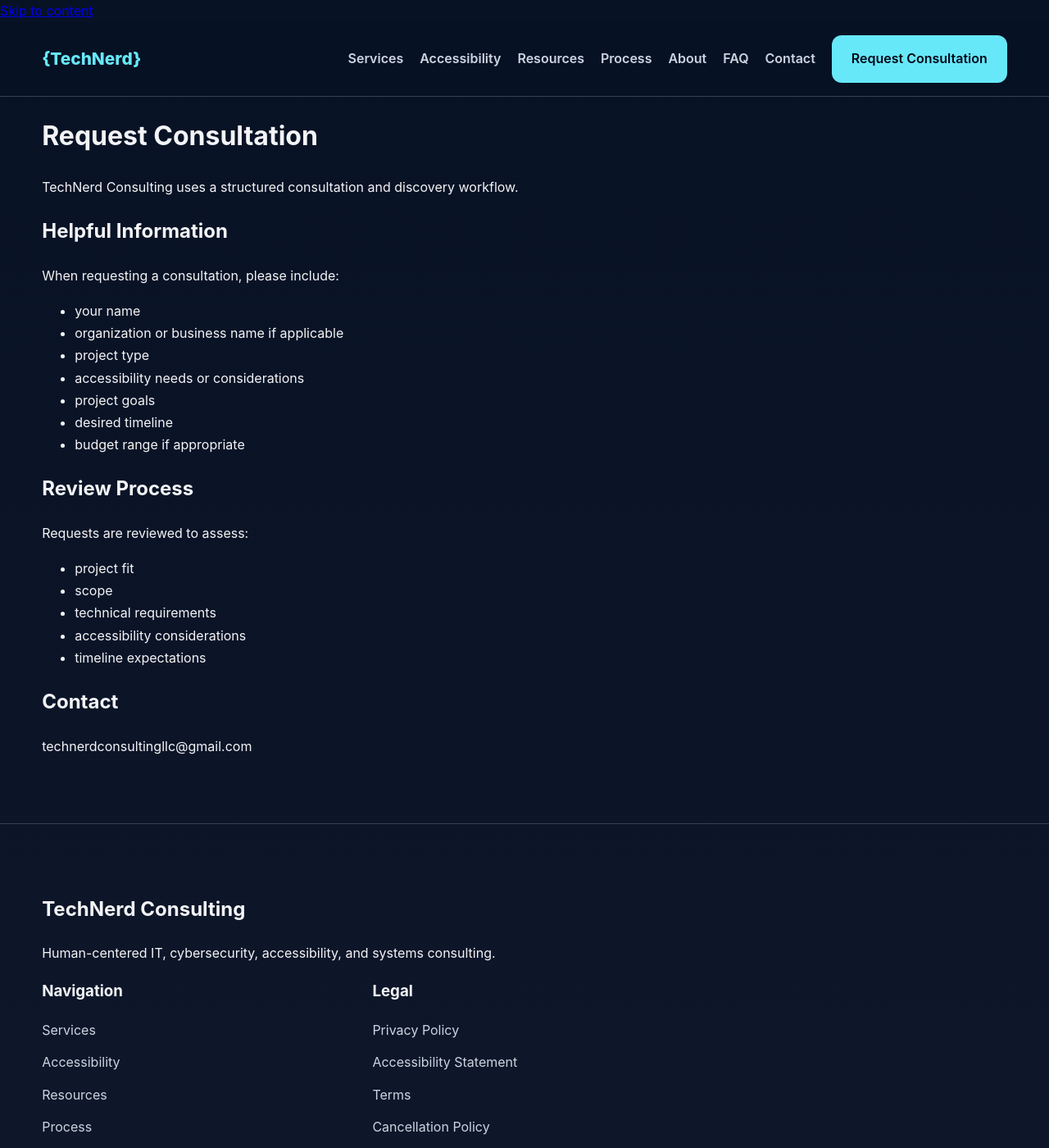
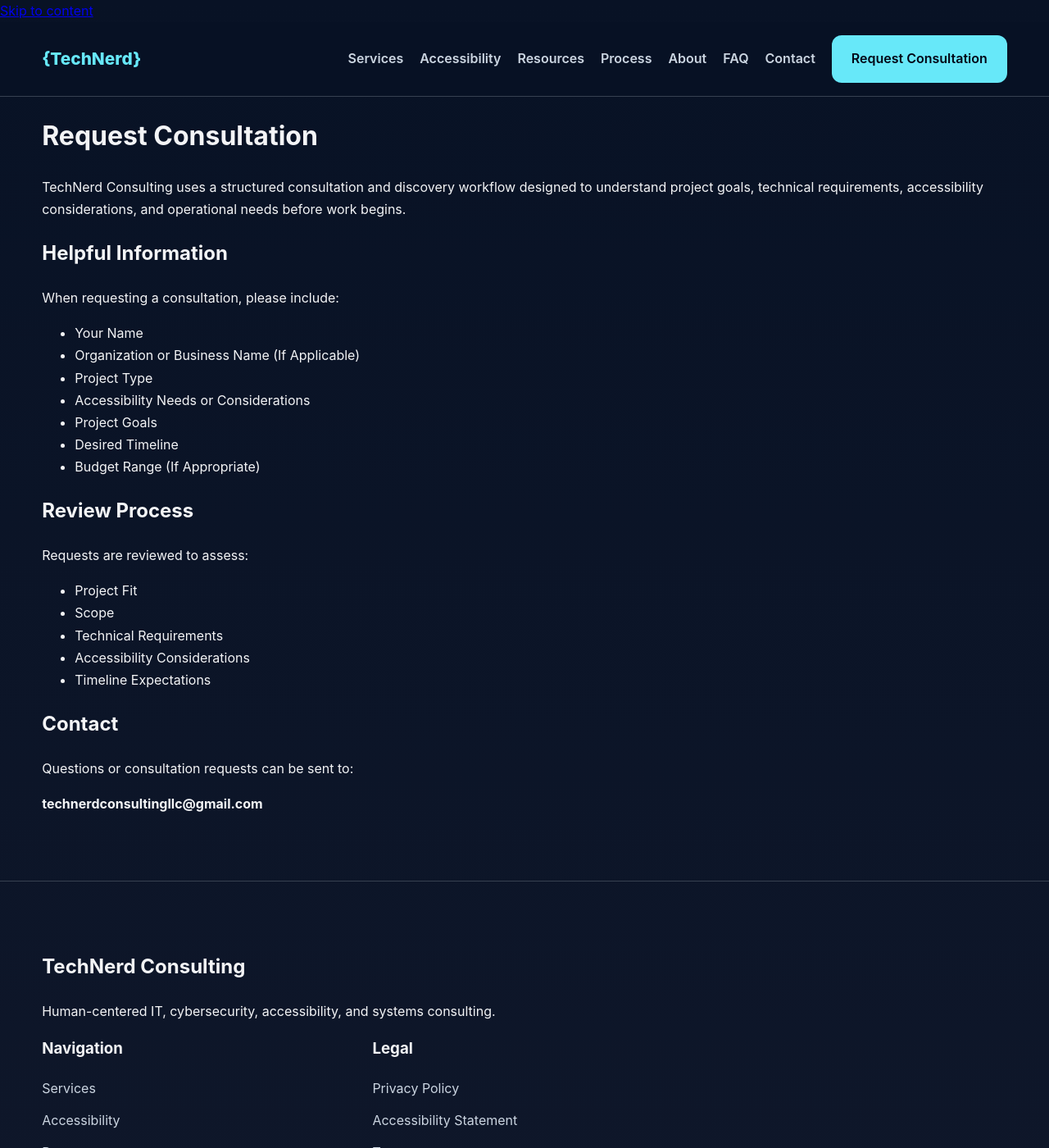
Before and after one commit to cjblackthorn/technerd, a Jekyll site: the page built from request-consultation.md, in a window 1280 px wide and 1400 px high. Shown: the whole window at 82% size. Built offline with Jekyll 4.4.1, drawn with Linux system fonts in a browser that asks for light colours.

Commit message:
Improve consultation page professionalism and capitalization

```diff
--- a/request-consultation.md
+++ b/request-consultation.md
@@ -5,30 +5,32 @@ title: Request Consultation
 
 # Request Consultation
 
-TechNerd Consulting uses a structured consultation and discovery workflow.
+TechNerd Consulting uses a structured consultation and discovery workflow designed to understand project goals, technical requirements, accessibility considerations, and operational needs before work begins.
 
 ## Helpful Information
 
 When requesting a consultation, please include:
 
-- your name
-- organization or business name if applicable
-- project type
-- accessibility needs or considerations
-- project goals
-- desired timeline
-- budget range if appropriate
+- Your Name
+- Organization or Business Name (If Applicable)
+- Project Type
+- Accessibility Needs or Considerations
+- Project Goals
+- Desired Timeline
+- Budget Range (If Appropriate)
 
 ## Review Process
 
 Requests are reviewed to assess:
 
-- project fit
-- scope
-- technical requirements
-- accessibility considerations
-- timeline expectations
+- Project Fit
+- Scope
+- Technical Requirements
+- Accessibility Considerations
+- Timeline Expectations
 
 ## Contact
 
-technerdconsultingllc@gmail.com
+Questions or consultation requests can be sent to:
+
+**technerdconsultingllc@gmail.com**
```
